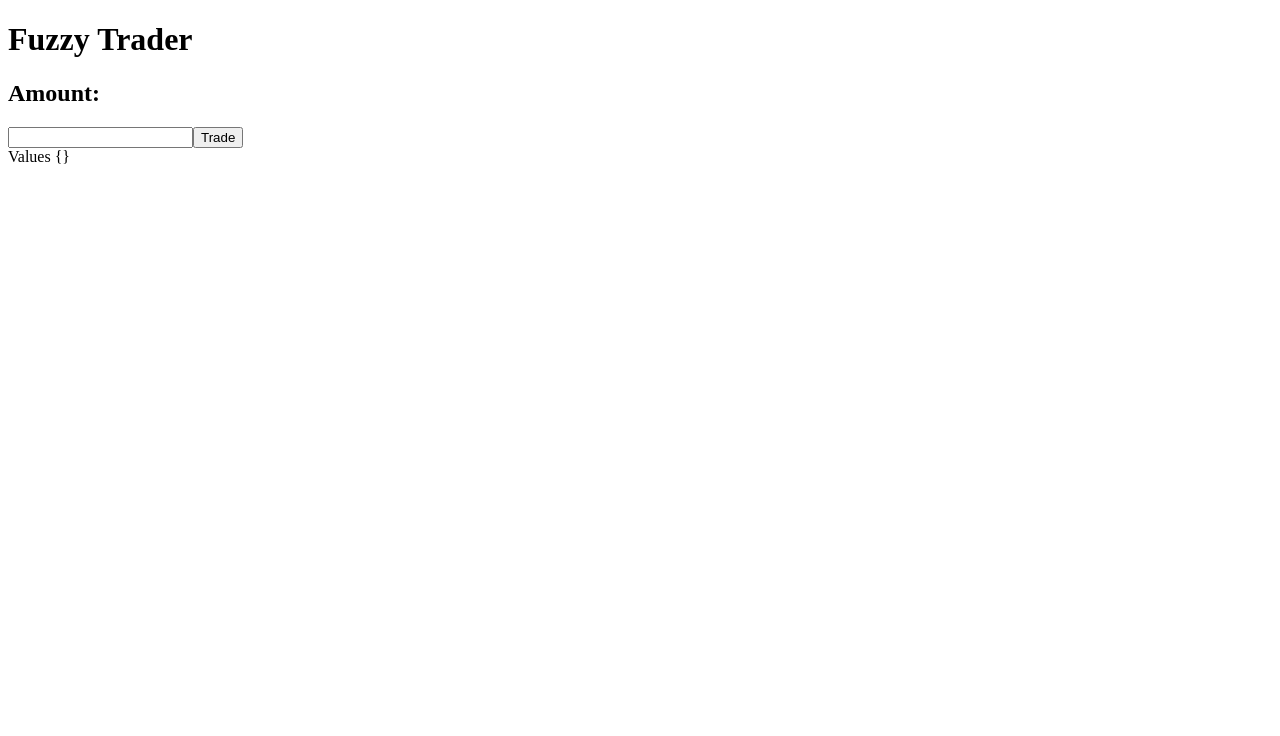
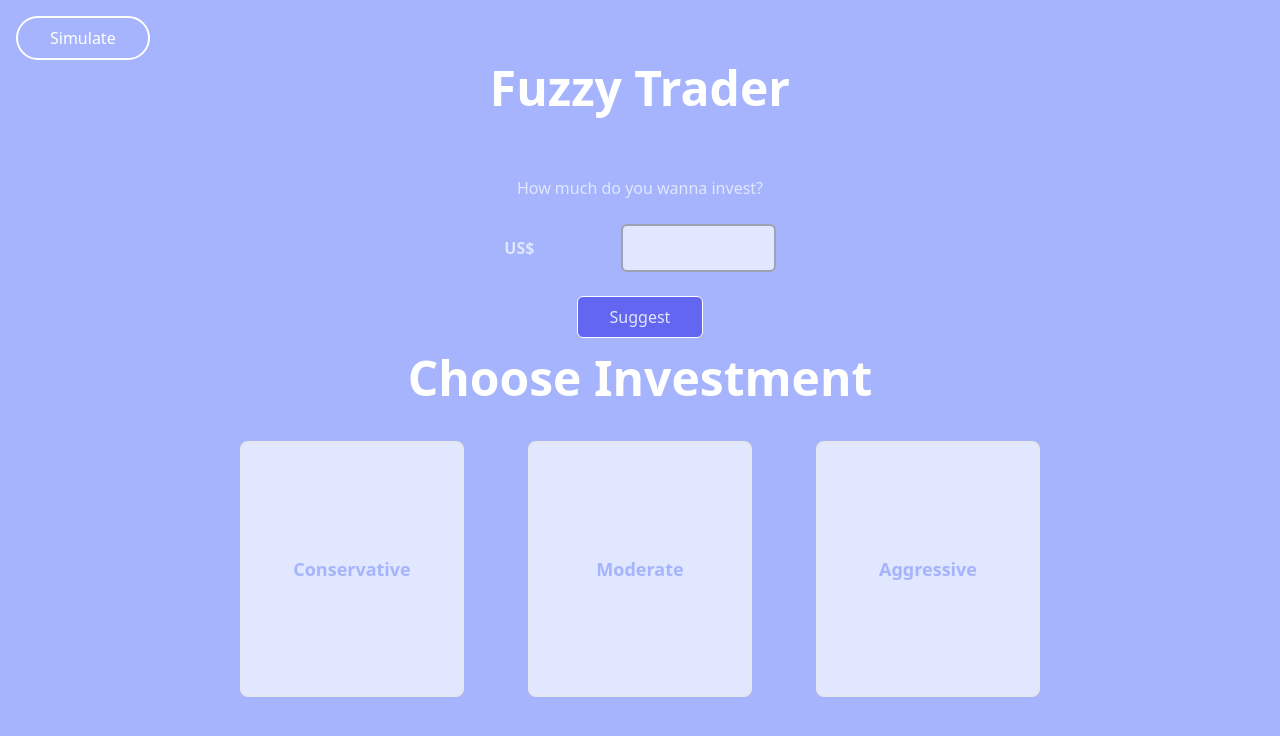
Before and after one commit to renanreboredo/fuzzy-trader, an Angular app in the folder client/: page / in a window 1280 px wide. Shown: the top 736 px of the page. Built offline with nearby package versions, Linux system fonts and the light colour scheme.

Commit message:
Add base layout for trader client

```diff
--- a/client/src/app/app.component.html
+++ b/client/src/app/app.component.html
@@ -1,10 +1,62 @@
-<h1>Fuzzy Trader</h1>
+<button class="absolute border-2 border-white rounded-full text-white px-8 py-2 m-4 hover:border-indigo-400 hover:bg-indigo-400">Simulate</button>
+<div class="flex flex-col justify-center items-center h-screen pt-16 pb-20 bg-indigo-300">
+  <h1 class="text-5xl font-bold text-white mb-16">Fuzzy Trader</h1>
+  <div class="inline-flex flex-col justify-around items-center">
+    <h2 class="text-indigo-100">How much do you wanna invest?</h2>
+    <div class="inline-flex flex-row justify-around items-center my-6">
+      <label class="text-indigo-100 font-bold w-1/4" for="amount">US$</label>
+      <input class="bg-indigo-100 rounded-md w-2/4 p-2 text-lg border-2 hover:bg-gray-200 transition duration-200 visited:border-gray-400 border-gray-400 focus:border-blue-500" type="text" name="amount" [(ngModel)]="amount">
+    </div>
+    <button class="rounded-md bg-indigo-500 py-2 px-8 text-indigo-100 border-white border hover:bg-indigo-400 transition duration-200" (click)="trade()">Suggest</button>
+  </div>
+  <h2 class="text-5xl font-bold text-white my-4">Choose Investment</h2>
+  <div class="inline-flex flex-row justify-around items-center h-full rounded-lg">
+    <div *ngIf="conservative$ | async" class="cursor-pointer w-56 h-64 bg-indigo-100 rounded-lg mx-8 hover:bg-gray-200 border-2 hover:border-indigo-500 transition duration-200 inline-flex flex-col justify-around items-center">
+      <div class="inline-flex flex-row justify-around items-center w-full">
+        <h3 class="text-lg text-indigo-300 font-bold">Conservative</h3>
+        <h3 *ngIf="(conservative$ | async).symbol" class="text-3xl text-indigo-600 font-bold">{{ (conservative$ | async).symbol }}</h3>
+      </div>
+      <div class="inline-flex flex-col justify-center items-center" *ngIf="(conservative$ | async).buyingPrice">
+        <h2 class="text-xl">Buying Price</h2>
+        <h2 class="text-3xl text-indigo-600">{{ ((conservative$ | async).buyingPrice) | currency: 'R$' }}</h2>
+      </div>
+      <div class="inline-flex flex-col justify-center items-center" *ngIf="(conservative$ | async).quantity">
+        <h2 class="text-md">Quantity</h2>
+        <h2 class="text-xl text-indigo-600 font-bold">{{ (conservative$ | async).quantity }}</h2>
+      </div>
+      <div class="text-4xl text-indigo-600 font-bold" *ngIf="(conservative$ | async).total"> {{ ((conservative$ | async).total) | currency: 'R$' }}</div>
+    </div>
 
-<h2>Amount:</h2>
-<input type="text" name="amount" [(ngModel)]="amount">
-<button (click)="trade()">Trade</button>
+    <div *ngIf="moderate$ | async" class="cursor-pointer w-56 h-64 bg-indigo-100 rounded-lg mx-8 hover:bg-gray-200 border-2 hover:border-indigo-500 transition duration-200 inline-flex flex-col justify-around items-center">
+      <div class="inline-flex flex-row justify-around items-center w-full">
+        <h3 class="text-lg text-indigo-300 font-bold">Moderate</h3>
+        <h3 *ngIf="(moderate$ | async).symbol" class="text-3xl text-indigo-600 font-bold">{{ (moderate$ | async).symbol }}</h3>
+      </div>
+      <div class="inline-flex flex-col justify-center items-center" *ngIf="(moderate$ | async).buyingPrice">
+        <h2 class="text-xl">Buying Price</h2>
+        <h2 class="text-3xl text-indigo-600">{{ ((moderate$ | async).buyingPrice) | currency: 'R$' }}</h2>
+      </div>
+      <div class="inline-flex flex-col justify-center items-center" *ngIf="(moderate$ | async).quantity">
+        <h2 class="text-md">Quantity</h2>
+        <h2 class="text-xl text-indigo-600 font-bold">{{ (moderate$ | async).quantity }}</h2>
+      </div>
+      <div class="text-4xl text-indigo-600 font-bold" *ngIf="(moderate$ | async).total"> {{ ((moderate$ | async).total) | currency: 'R$' }}</div>
+    </div>
 
-<div>
-  Values
-  {{ (offers$ | async) | json }}
+    <div *ngIf="aggressive$ | async" class="cursor-pointer w-56 h-64 bg-indigo-100 rounded-lg mx-8 hover:bg-gray-200 border-2 hover:border-indigo-500 transition duration-200 inline-flex flex-col justify-around items-center">
+      <div class="inline-flex flex-row justify-around items-center w-full">
+        <h3 class="text-lg text-indigo-300 font-bold">Aggressive</h3>
+        <h3 *ngIf="(aggressive$ | async).symbol" class="text-3xl text-indigo-600 font-bold">{{ (aggressive$ | async).symbol }}</h3>
+      </div>
+      <div class="inline-flex flex-col justify-center items-center" *ngIf="(aggressive$ | async).buyingPrice">
+        <h2 class="text-xl">Buying Price</h2>
+        <h2 class="text-3xl text-indigo-600">{{ ((aggressive$ | async).buyingPrice) | currency: 'R$' }}</h2>
+      </div>
+      <div class="inline-flex flex-col justify-center items-center" *ngIf="(aggressive$ | async).quantity">
+        <h2 class="text-md">Quantity</h2>
+        <h2 class="text-xl text-indigo-600 font-bold">{{ (aggressive$ | async).quantity }}</h2>
+      </div>
+      <div class="text-4xl text-indigo-600 font-bold" *ngIf="(aggressive$ | async).total"> {{ ((aggressive$ | async).total) | currency: 'R$' }}</div>
+    </div>
+  </div>
 </div>
--- a/client/src/app/app.component.ts
+++ b/client/src/app/app.component.ts
@@ -11,11 +11,32 @@ import { Response } from '../../../src/domain/response';
 export class AppComponent {
   title = 'Fuzzy Trader';
   amount: number;
-  offers$: BehaviorSubject<any> = new BehaviorSubject<any>({});
+  conservative$: BehaviorSubject<any> = new BehaviorSubject<any>({});
+  moderate$: BehaviorSubject<any> = new BehaviorSubject<any>({});
+  aggressive$: BehaviorSubject<any> = new BehaviorSubject<any>({});
   constructor(private http: HttpClient) {}
   trade(): any {
-    this.http.get(`https://bxblue-fuzzy-trader.herokuapp.com/api/investments/${this.amount}`).subscribe(
-      (res: Response<any>) => this.offers$.next(res.data)
+    this.http.get(`https://bxblue-fuzzy-trader.herokuapp.com/api/investments/${this.amount}/simulate`).subscribe(
+      ({ data }: Response<any>) => {
+        this.conservative$.next({
+          buyingPrice: data.conservative.buyingPrice,
+          quantity: data.conservative.quantity,
+          symbol: data.conservative.symbol,
+          total: data.conservative.buyingPrice * data.conservative.quantity
+        });
+        this.moderate$.next({
+          buyingPrice: data.moderate.buyingPrice,
+          quantity: data.moderate.quantity,
+          symbol: data.moderate.symbol,
+          total: data.moderate.buyingPrice * data.moderate.quantity
+        });
+        this.aggressive$.next({
+          buyingPrice: data.aggressive.buyingPrice,
+          quantity: data.aggressive.quantity,
+          symbol: data.aggressive.symbol,
+          total: data.aggressive.buyingPrice * data.aggressive.quantity
+        });
+      }
     );
   }
 }
--- a/client/src/index.html
+++ b/client/src/index.html
@@ -6,6 +6,7 @@
   <base href="/">
   <meta name="viewport" content="width=device-width, initial-scale=1">
   <link rel="icon" type="image/x-icon" href="favicon.ico">
+  <link href="https://unpkg.com/tailwindcss@^1.0/dist/tailwind.min.css" rel="stylesheet">
 </head>
 <body>
   <app-root></app-root>
```
